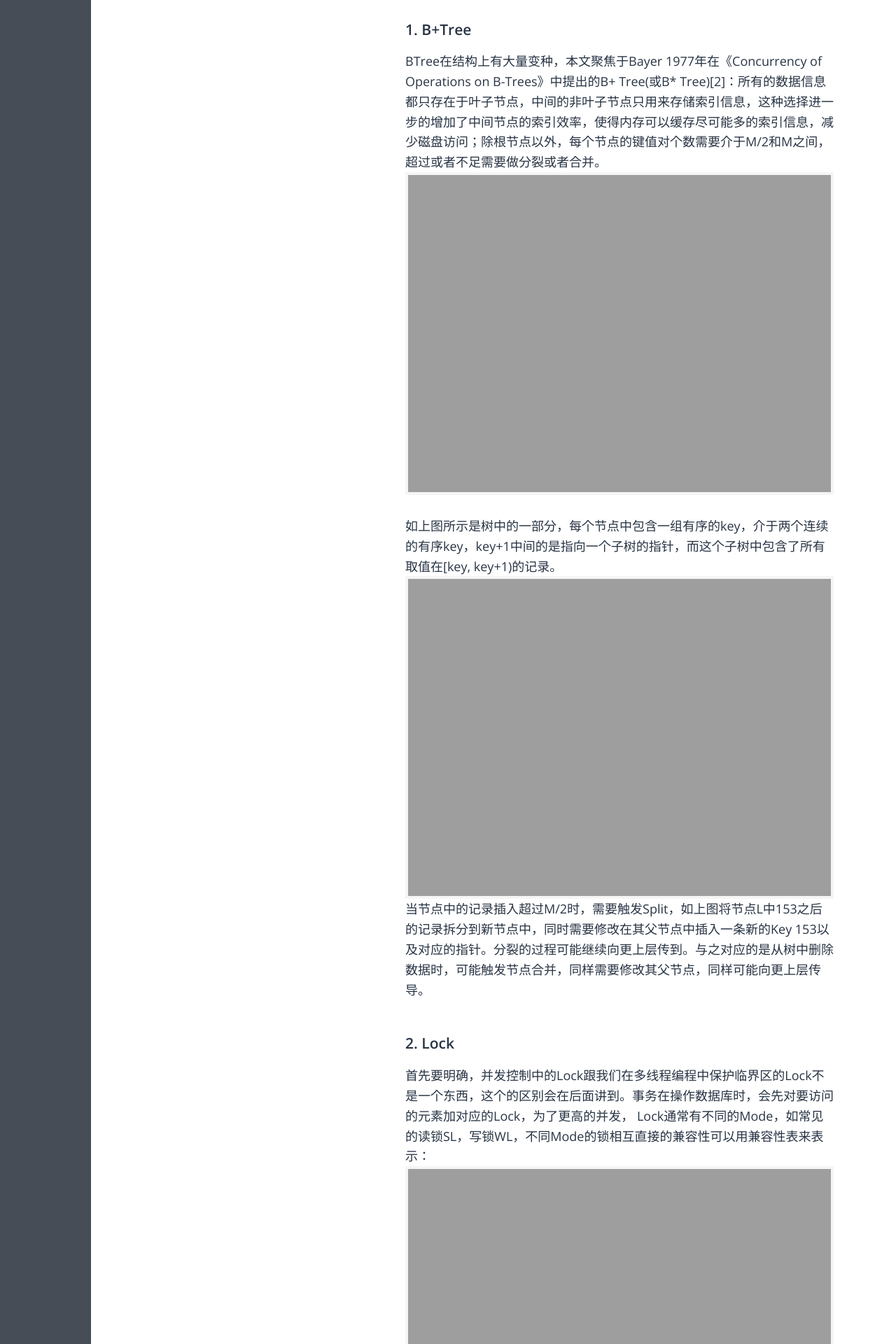
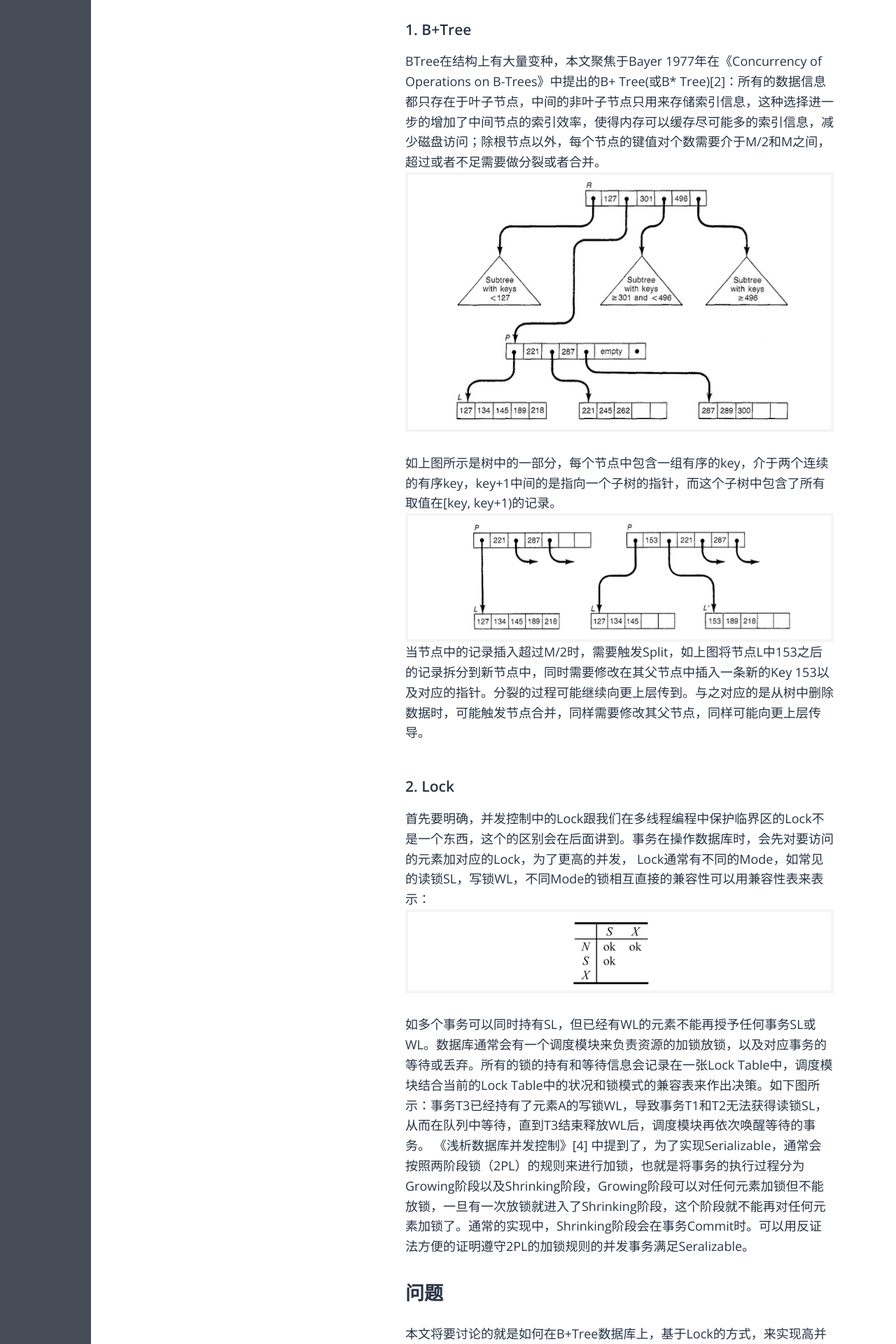
Before and after one commit to CatKang/catkang.github.io, a Jekyll site: the page built from _posts/database/2022-01-27-btree-lock.md, in a window 1280 px wide. Shown: the part 1046-2966 px from the top of the page at 70% size. Built offline with Jekyll 4.4.1, drawn with Linux system fonts in a browser that asks for light colours; some web fonts are replaced; some of the changed text lies outside the part shown.

Commit message:
update btree lock

```diff
--- a/_posts/database/2022-01-27-btree-lock.md
+++ b/_posts/database/2022-01-27-btree-lock.md
@@ -19,16 +19,15 @@ keywords: 并发控制，Concurrency Control，Database，B+Tree，Lock
 
 ### 1. B+Tree
 BTree在结构上有大量变种，本文聚焦于Bayer 1977年在《Concurrency of Operations on B-Trees》中提出的B+ Tree(或B* Tree)[2]：所有的数据信息都只存在于叶子节点，中间的非叶子节点只用来存储索引信息，这种选择进一步的增加了中间节点的索引效率，使得内存可以缓存尽可能多的索引信息，减少磁盘访问；除根节点以外，每个节点的键值对个数需要介于M/2和M之间，超过或者不足需要做分裂或者合并。
-![B+Tree](http://catkang.github.io/assets/img/btree_lock/btree.png)
-
+![B+Tree](http://catkang.github.io/assets/img/btree_lock/btree.jpg)
 
 如上图所示是树中的一部分，每个节点中包含一组有序的key，介于两个连续的有序key，key+1中间的是指向一个子树的指针，而这个子树中包含了所有取值在[key, key+1)的记录。
-![B+Tree Split](http://catkang.github.io/assets/img/btree_lock/btree_split.png)
+![B+Tree Split](http://catkang.github.io/assets/img/btree_lock/btree_split.jpg)
 当节点中的记录插入超过M/2时，需要触发Split，如上图将节点L中153之后的记录拆分到新节点中，同时需要修改在其父节点中插入一条新的Key 153以及对应的指针。分裂的过程可能继续向更上层传到。与之对应的是从树中删除数据时，可能触发节点合并，同样需要修改其父节点，同样可能向更上层传导。
 
 ### 2. Lock
 首先要明确，并发控制中的Lock跟我们在多线程编程中保护临界区的Lock不是一个东西，这个的区别会在后面讲到。事务在操作数据库时，会先对要访问的元素加对应的Lock，为了更高的并发， Lock通常有不同的Mode，如常见的读锁SL，写锁WL，不同Mode的锁相互直接的兼容性可以用兼容性表来表示：
-![Lock Mode](http://catkang.github.io/assets/img/btree_lock/lock_mode.png)
+![Lock Mode](http://catkang.github.io/assets/img/btree_lock/lock_mode.jpg)
 
 如多个事务可以同时持有SL，但已经有WL的元素不能再授予任何事务SL或WL。数据库通常会有一个调度模块来负责资源的加锁放锁，以及对应事务的等待或丢弃。所有的锁的持有和等待信息会记录在一张Lock Table中，调度模块结合当前的Lock Table中的状况和锁模式的兼容表来作出决策。如下图所示：事务T3已经持有了元素A的写锁WL，导致事务T1和T2无法获得读锁SL，从而在队列中等待，直到T3结束释放WL后，调度模块再依次唤醒等待的事务。
 《浅析数据库并发控制》[4] 中提到了，为了实现Serializable，通常会按照两阶段锁（2PL）的规则来进行加锁，也就是将事务的执行过程分为Growing阶段以及Shrinking阶段，Growing阶段可以对任何元素加锁但不能放锁，一旦有一次放锁就进入了Shrinking阶段，这个阶段就不能再对任何元素加锁了。通常的实现中，Shrinking阶段会在事务Commit时。可以用反证法方便的证明遵守2PL的加锁规则的并发事务满足Seralizable。
@@ -66,7 +65,7 @@ BTree在结构上有大量变种，本文聚焦于Bayer 1977年在《Concurrency
 
 # 对Record加Lock而不是Page
 上面讲到的传统的加锁策略，认为Btree的节点是加锁的最小单位，而所做的努力一直是在降低单个事务需要同时持有的锁的节点数，能不能更进一步提升Btree的并发能力呢？《Principles and realization strategies of multilevel transaction management》[8]对这个问题进行了深入的研究，如下图所示：
-![Multi Level](http://catkang.github.io/assets/img/btree_lock/multi_level.png)
+![Multi Level](http://catkang.github.io/assets/img/btree_lock/multi_level.jpg)
 以两个转账业务T1，T2为例，用户A和用户B分别转账给用户C一笔钱，在数据库中的执行可以分为三层，最高层L2从用户角度看，A和B的账户上的金额减少，C的账户金额增加；中间层L1在记录角度，代表A和B账户金额的Record x、Record y做了查询以及更新操作，而代表C账户金额的Record z做了更新操作；最下层L0站在Page的角度，Record x以及y都在Page p上，而Record z在Page q上，因此Page p以及Page q都被两个事务读写。按照上面讲到的对Page加Lock的做法，T2必须等T1执行完成并释放p，q两个Page上的锁。这种接近串行的并发度当然不是我们想要的。因此《Principles and realization strategies of multilevel transaction management》提出分层事务的解决方案，如果能在L1层，也就是**对Record而不是Page加锁**，就可以避免T1和T2在Page p Lock上的等待，如上图所示，T1和T2对Record x和Record y的操作其实是并发执行的。而L0层对Page的并发访问控制可以看做是上层事务的一个子事务或嵌套事务，其锁持有不需要持续整个最外层事务的生命周期。沿着这个思路，ARIES/KVL出现了。
 
 
```
